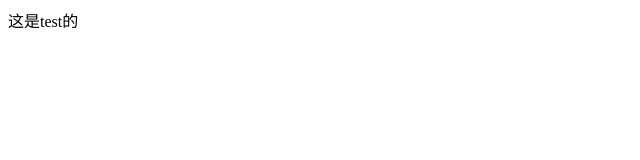
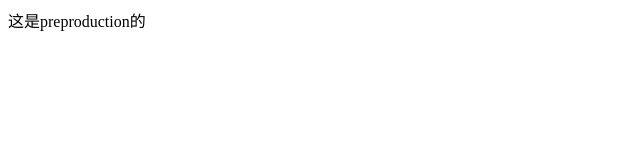
Before and after one commit to huajinshang/checkGitBranch, a plain HTML site: page index.html in a window 1280 px wide. Shown: the full height of the page, 0-640 px from the left. Drawn offline with Linux system fonts and the light colour scheme.

Commit message:
preproduction submit

```diff
--- a/index.html
+++ b/index.html
@@ -8,6 +8,6 @@
   <title>Document</title>
 </head>
 <body>
-  <div>这是test的</div>
+  <div>这是preproduction的</div>
 </body>
 </html>
```
